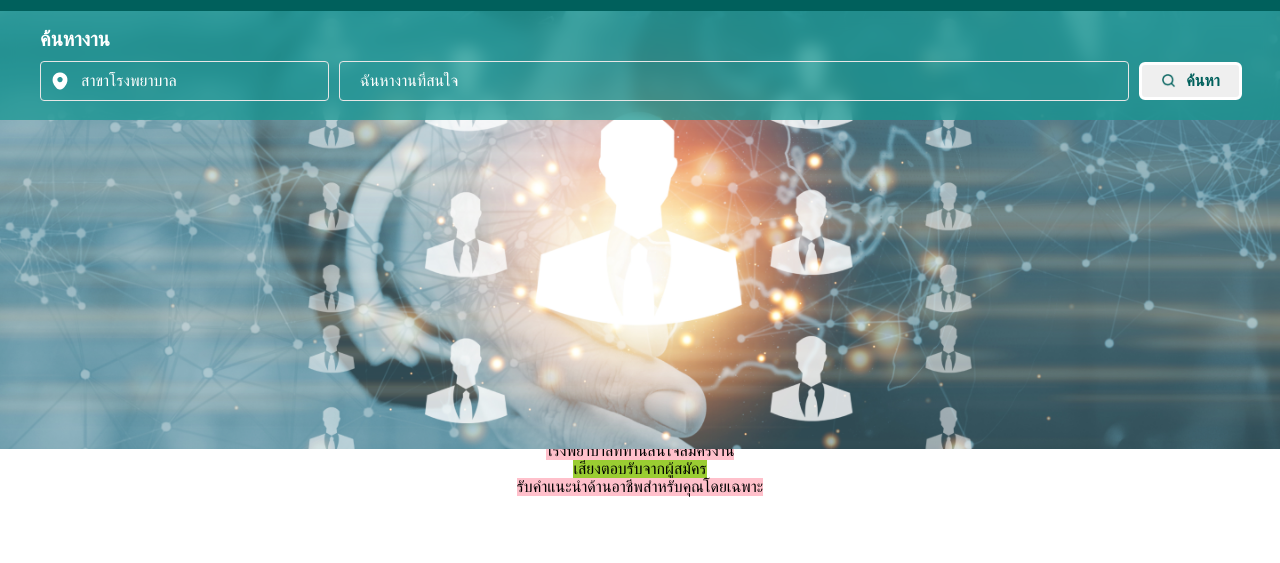
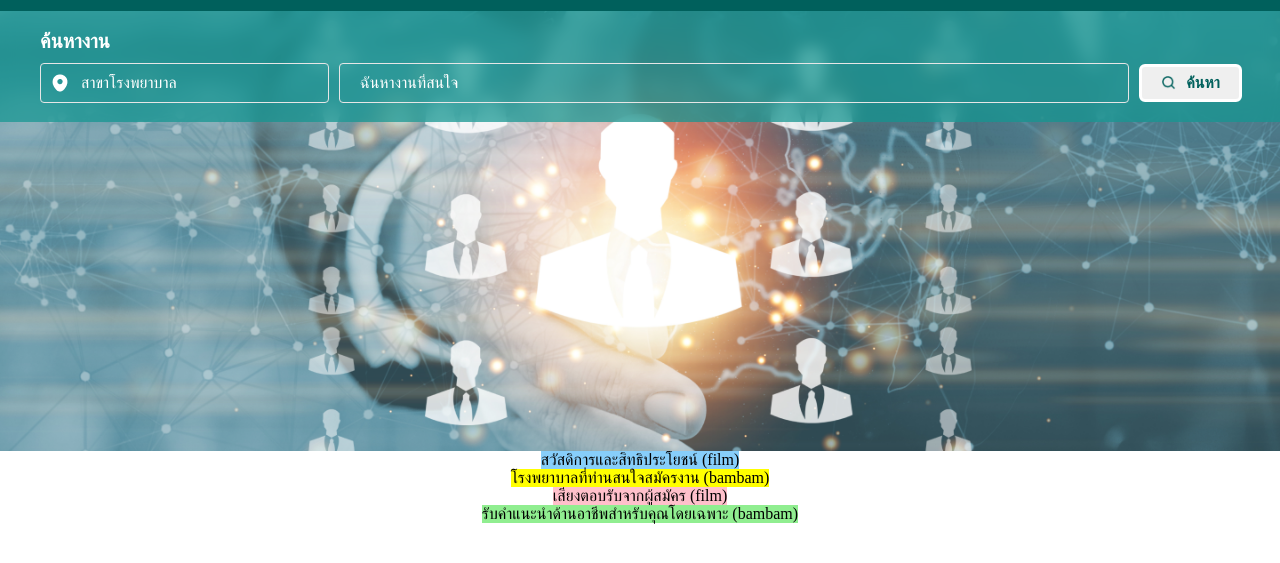
Before and after one commit to Jimmiejay/Bsmit, a React app: page / in a window 1280 px wide. Shown: the part 57-620 px from the top of the page. Built offline with nearby package versions, Linux system fonts and the light colour scheme.

Commit message:
update home

```diff
--- a/src/pages/Home/SearchJob/style.css
+++ b/src/pages/Home/SearchJob/style.css
@@ -1,7 +1,6 @@
 .JobContainer {
     position: relative;
     display: flex;
-    top: 25px;
 }
 
 .JobContainer .bg {
--- a/src/pages/Home/homeContainer/index.jsx
+++ b/src/pages/Home/homeContainer/index.jsx
@@ -9,20 +9,20 @@ const HomeContent = () => {
         <div className='HomePage'>
             <div className="card-group">
                 <div className='Home-content '>
-                    <div className='top'>
+                    <div className='first'>
                         <SearchJob />
                     </div>
-                    <div className='under'>
-                        สวัสดิการและสิทธิประโยชน์
+                    <div className='second'>
+                        สวัสดิการและสิทธิประโยชน์ (film)
                     </div>
-                    <div className='top'>
-                        โรงพยาบาลที่ท่านสนใจสมัครงาน
+                    <div className='third'>
+                        โรงพยาบาลที่ท่านสนใจสมัครงาน (bambam)
                     </div>
-                    <div className='under'>
-                        เสียงตอบรับจากผู้สมัคร
+                    <div className='fourth'>
+                        เสียงตอบรับจากผู้สมัคร (film)
                     </div>
-                    <div className='top'>
-                        รับคำแนะนำด้านอาชีพสำหรับคุณโดยเฉพาะ
+                    <div className='fifth'>
+                        รับคำแนะนำด้านอาชีพสำหรับคุณโดยเฉพาะ (bambam)
                     </div>
                 </div>
             </div>
--- a/src/pages/Home/homeContainer/style.css
+++ b/src/pages/Home/homeContainer/style.css
@@ -17,17 +17,39 @@
     flex-direction: column;
     align-items: center;
     justify-content: center;
+    margin: 27px 0 0 0;
 }
 
-.HomePage .top {
+.HomePage .first {
+
+    display: flex;
+    align-items: center;
+    justify-content: center;
+}
+
+.HomePage .second {
+    background-color: lightskyblue;
+    display: flex;
+    align-items: center;
+    justify-content: center;
+}
+
+.HomePage .third {
+    background-color: yellow;
+    display: flex;
+    align-items: center;
+    justify-content: center;
+}
+
+.HomePage .fourth {
     background-color: pink;
     display: flex;
     align-items: center;
     justify-content: center;
 }
 
-.HomePage .under {
-    background-color: yellowgreen;
+.HomePage .fifth {
+    background-color: lightgreen;
     display: flex;
     align-items: center;
     justify-content: center;
```
